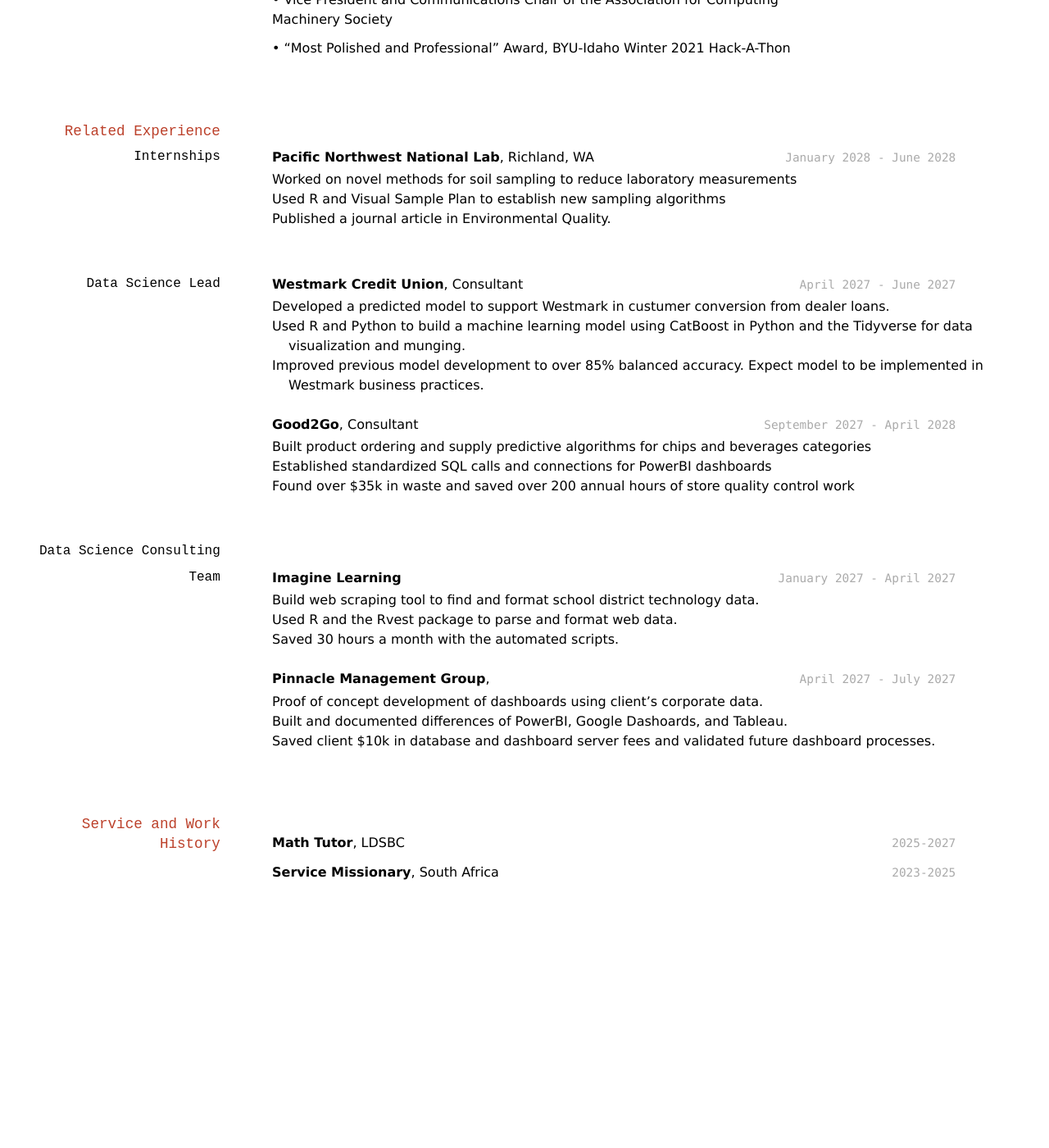
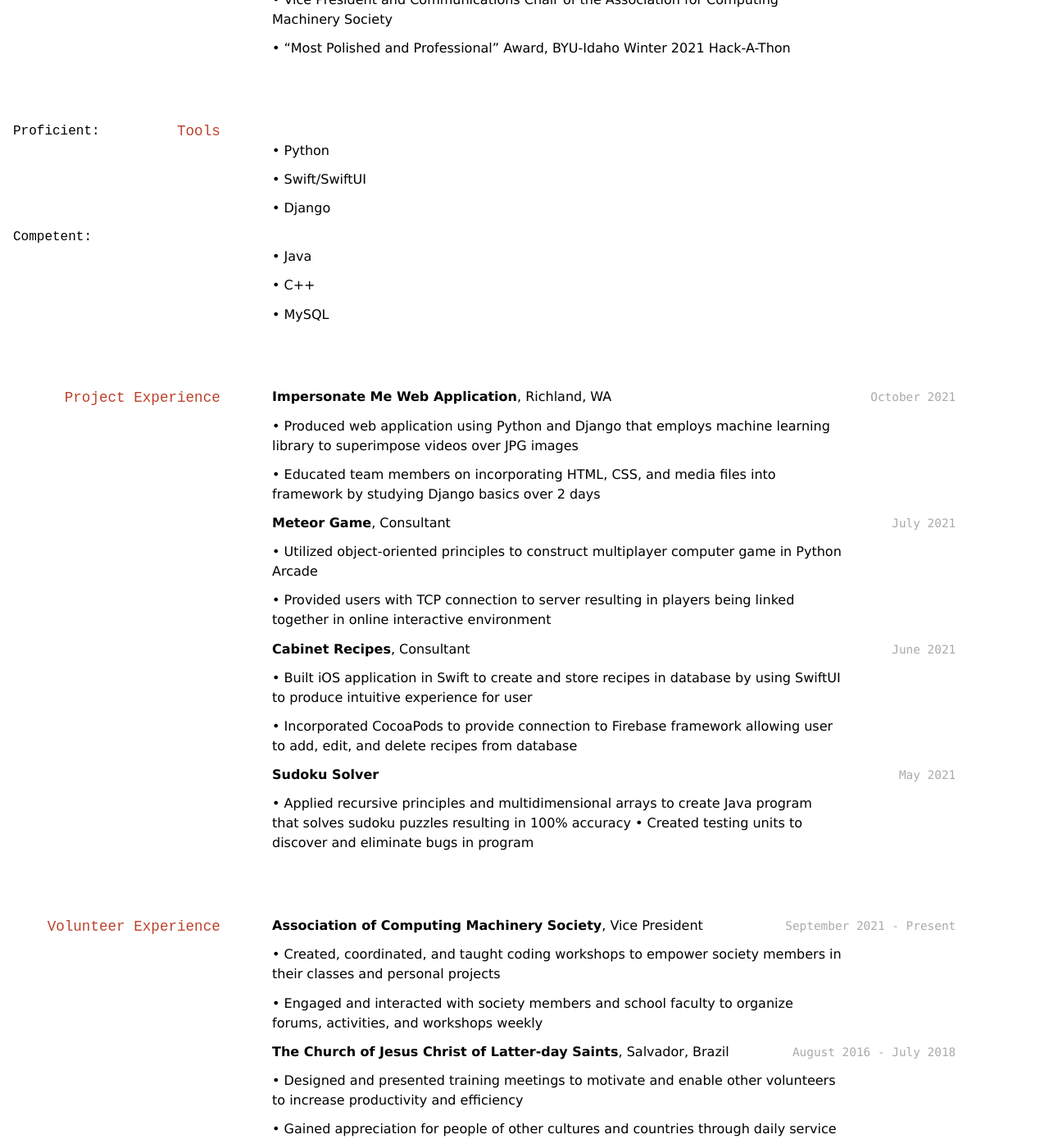
Before and after one commit to kingsfordkb009/huffaker-resume, a Jekyll site: the page built from docs/index.md, in a window 1280 px wide and 1400 px high, scrolled down 417 px. Shown: the whole window at 82% size. Built offline with Jekyll 4.4.1, drawn with Linux system fonts in a browser that asks for light colours; before the commit the page ends 1504 px from its top, so only the background shows below that.

Commit message:
Updated resume

```diff
--- a/docs/index.md
+++ b/docs/index.md
@@ -32,60 +31,71 @@ _BS, Computer Science - Data Science Minor_
 
 •	“Most Polished and Professional” Award, BYU-Idaho Winter 2021 Hack-A-Thon
 
-## Related Experience
+## Tools
 
-### Internships
+#### Proficient:
+•	Python
 
-`January 2028 - June 2028`
-__Pacific Northwest National Lab__, Richland, WA
+•	Swift/SwiftUI
 
-- Worked on novel methods for soil sampling to reduce laboratory measurements
-- Used R and Visual Sample Plan to establish new sampling algorithms
-- Published a journal article in Environmental Quality.
-
-### Data Science Lead
-
-`April 2027 - June 2027`
-__Westmark Credit Union__, Consultant
-
-- Developed a predicted model to support Westmark in custumer conversion from dealer loans.
-- Used R and Python to build a machine learning model using CatBoost in Python and the Tidyverse for data visualization and munging.
-- Improved previous model development to over 85% balanced accuracy. Expect model to be implemented in Westmark business practices.
-
-`September 2027 - April 2028`
-__Good2Go__, Consultant
-
-- Built product ordering and supply predictive algorithms for chips and beverages categories
-- Established standardized SQL calls and connections for PowerBI dashboards
-- Found over $35k in waste and saved over 200 annual hours of store quality control work
-
-### Data Science Consulting Team
-
-`January 2027 - April 2027`
-__Imagine Learning__
-
-- Build web scraping tool to find and format school district technology data.
-- Used R and the Rvest package to parse and format web data.
-- Saved 30 hours a month with the automated scripts.
-
-`April 2027 - July 2027`
-__Pinnacle Management Group__,
-
-- Proof of concept development of dashboards using client's corporate data.
-- Built and documented differences of PowerBI, Google Dashoards, and Tableau.
-- Saved client $10k in database and dashboard server fees and validated future dashboard processes.
+•	Django
 
 
-## Service and Work History
+#### Competent:
+•	Java
 
-`2025-2027`
-__Math Tutor__, LDSBC
+•	C++
+
+•	MySQL
 
 
-`2023-2025`
-__Service Missionary__, South Africa
+## Project Experience
+
+`October 2021`
+__Impersonate Me Web Application__, Richland, WA
+
+•	Produced web application using Python and Django that employs machine learning library to superimpose videos over JPG images
+
+•	Educated team members on incorporating HTML, CSS, and media files into framework by studying Django basics over 2 days
+
+`July 2021`
+__Meteor Game__, Consultant
+
+•	Utilized object-oriented principles to construct multiplayer computer game in Python Arcade
+
+•	Provided users with TCP connection to server resulting in players being linked together in online interactive environment
+
+`June 2021`
+__Cabinet Recipes__, Consultant
+
+•	Built iOS application in Swift to create and store recipes in database by using SwiftUI to produce intuitive experience for user
+
+•	Incorporated CocoaPods to provide connection to Firebase framework allowing user to add, edit, and delete recipes from database
 
 
+`May 2021`
+__Sudoku Solver__
+
+•	Applied recursive principles and multidimensional arrays to create Java program that solves sudoku puzzles resulting in 100% accuracy
+•	Created testing units to discover and eliminate bugs in program
+
+## Volunteer Experience
+
+`September 2021 - Present`
+__Association of Computing Machinery Society__, Vice President
+
+•	Created, coordinated, and taught coding workshops to empower society members in their classes and personal projects
+
+•	Engaged and interacted with society members and school faculty to organize forums, activities, and workshops weekly
+
+
+
+`August 2016 - July 2018`
+__The Church of Jesus Christ of Latter-day Saints__, Salvador, Brazil
+
+•	Designed and presented training meetings to motivate and enable other volunteers to increase productivity and efficiency
+
+•	Gained appreciation for people of other cultures and countries through daily service
 
 <!-- ### Footer
 
```
Also changed, not shown: other parts of docs/index.md (+1 -2 lines).
